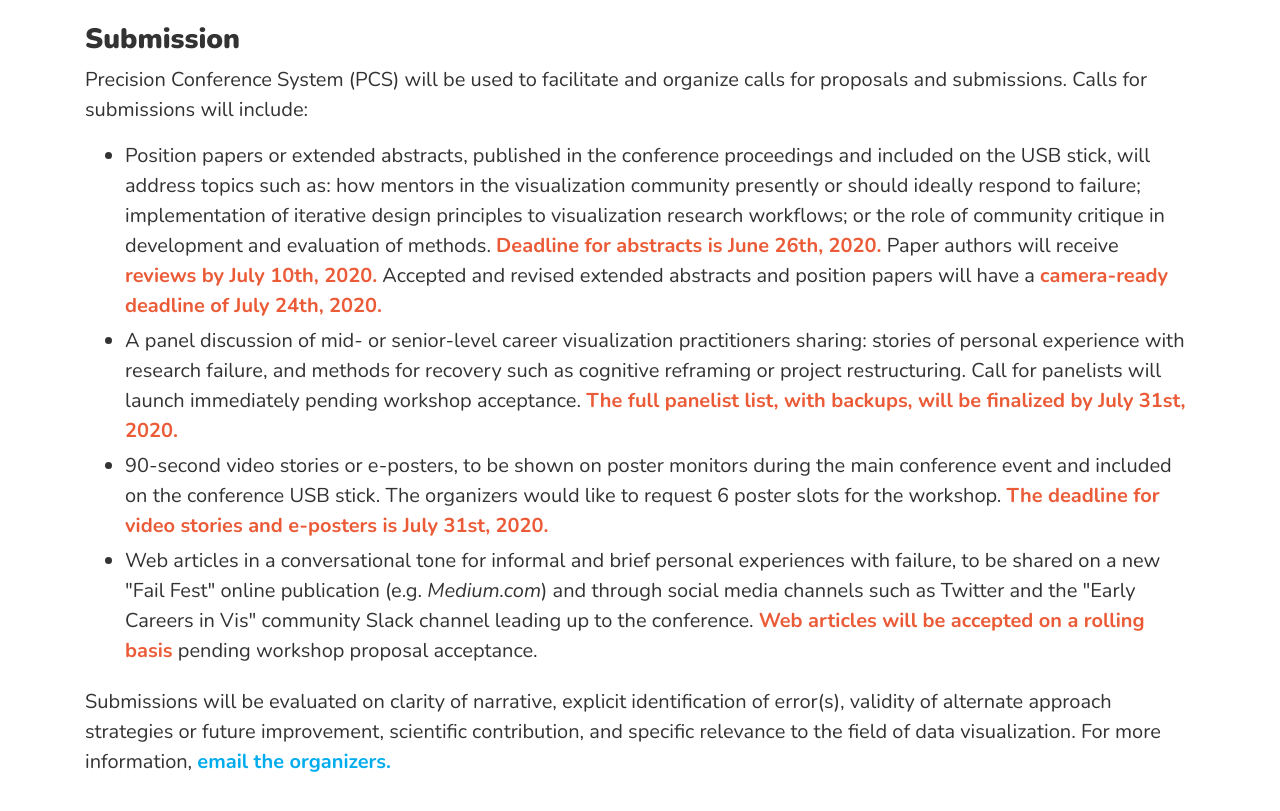
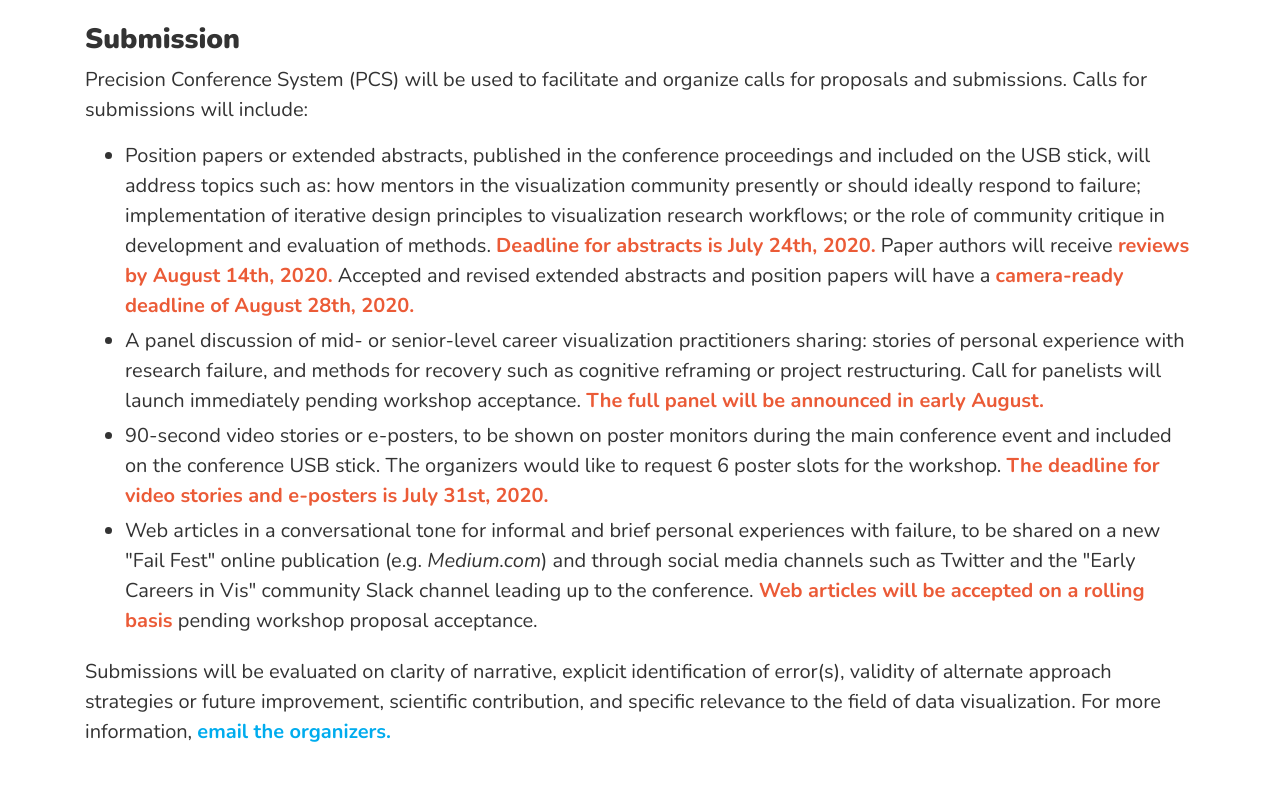
Before and after one commit to failfest/failfest.github.io, a website: page index.html in a window 1280 px wide. Shown: the part 1142-1953 px from the top of the page. Drawn offline with nearby package versions, Linux system fonts and the light colour scheme.

Commit message:
Changed paper deadline

```diff
--- a/index.html
+++ b/index.html
@@ -77,8 +77,8 @@
 		<h3>Submission</h3>
 		<p class="lead">Precision Conference System (PCS) will be used to facilitate and organize calls for proposals and submissions. Calls for submissions will include:</p>
     	<ul class="lead">
-				<li>Position papers or extended abstracts, published in the conference proceedings and included on the USB stick, will address topics such as: how mentors in the visualization community presently or should ideally respond to failure; implementation of iterative design principles to visualization research workflows; or the role of community critique in development and evaluation of methods. <strong>Deadline for abstracts is June 26th, 2020.</strong> Paper authors will receive <strong>reviews by July 10th, 2020.</strong> Accepted and revised extended abstracts and position papers will have a <strong>camera-ready deadline of July 24th, 2020.</strong></li>
-				<li>A panel discussion of mid- or senior-level career visualization practitioners sharing: stories of personal experience with research failure, and methods for recovery such as cognitive reframing or project restructuring. Call for panelists will launch immediately pending workshop acceptance. <strong>The full panelist list, with backups, will be finalized by July 31st, 2020.</strong></li>
+				<li>Position papers or extended abstracts, published in the conference proceedings and included on the USB stick, will address topics such as: how mentors in the visualization community presently or should ideally respond to failure; implementation of iterative design principles to visualization research workflows; or the role of community critique in development and evaluation of methods. <strong>Deadline for abstracts is July 24th, 2020.</strong> Paper authors will receive <strong>reviews by August 14th, 2020.</strong> Accepted and revised extended abstracts and position papers will have a <strong>camera-ready deadline of August 28th, 2020.</strong></li>
+				<li>A panel discussion of mid- or senior-level career visualization practitioners sharing: stories of personal experience with research failure, and methods for recovery such as cognitive reframing or project restructuring. Call for panelists will launch immediately pending workshop acceptance. <strong>The full panel will be announced in early August.</strong></li>
 				<li>90-second video stories or e-posters, to be shown on poster monitors during the main conference event and included on the conference USB stick. The organizers would like to request 6 poster slots for the workshop. <strong>The deadline for video stories and e-posters is July 31st, 2020.</strong></li>
 				<li>Web articles in a conversational tone for informal and brief personal experiences with failure, to be shared on a new "Fail Fest" online publication (e.g. <i>Medium.com</i>) and through social media channels such as Twitter and the "Early Careers in Vis" community Slack channel leading up to the conference. <strong>Web articles will be accepted on a rolling basis</strong> pending workshop proposal acceptance.</li>
 		</ul>
```
